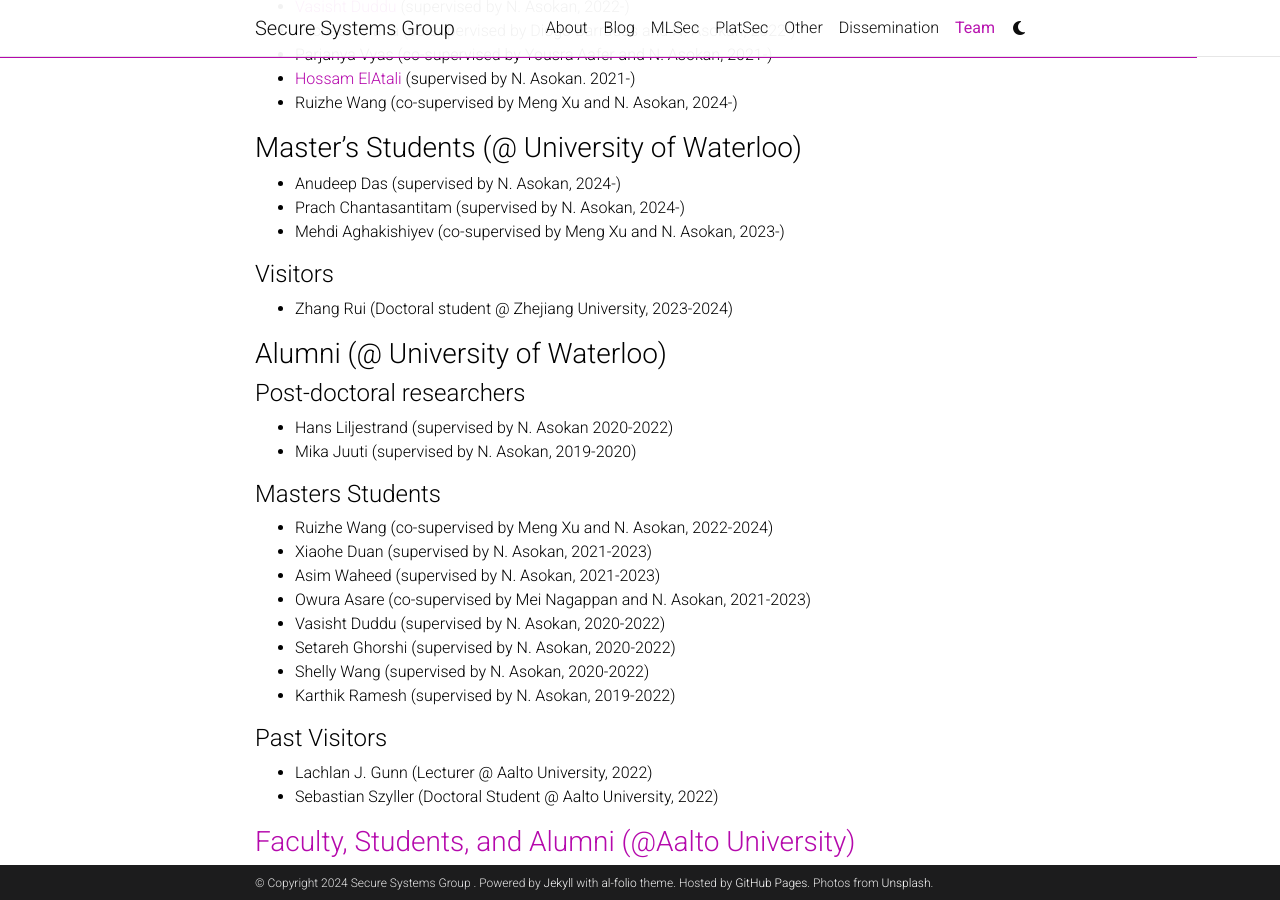
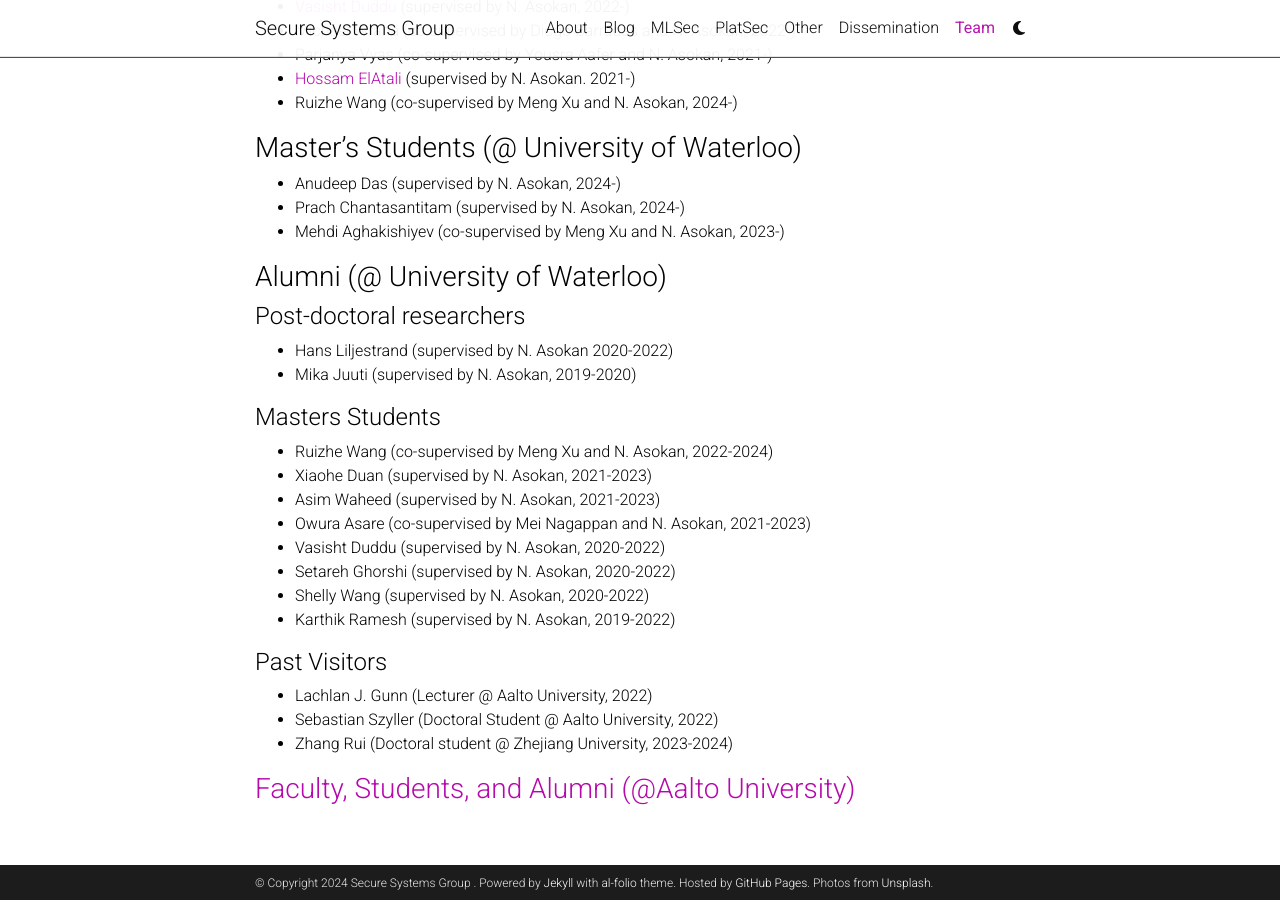
Before and after one commit to ssg-research/ssg-research.github.io, a Jekyll site: the page built from _pages/team.md, in a window 1280 px wide and 900 px high, scrolled down 520 px. Built offline with Jekyll 4.4.1, drawn with Linux system fonts in a browser that asks for light colours; comment, search, counter and statistics services are not loaded; a style sheet for code colours, icons or effects is not loaded; part of the change alters nothing that is shown.

Commit message:
Update team.md

```diff
--- a/_pages/team.md
+++ b/_pages/team.md
@@ -33,10 +33,6 @@ nav_order: 6
 - Prach Chantasantitam (supervised by N. Asokan, 2024-)
 - Mehdi Aghakishiyev (co-supervised by Meng Xu and N. Asokan, 2023-)
 
-#### Visitors
-
-- Zhang Rui (Doctoral student @ Zhejiang University, 2023-2024)
-
 ### Alumni (@ University of Waterloo)
 
 #### Post-doctoral researchers
@@ -58,5 +54,6 @@ nav_order: 6
 
 - Lachlan J. Gunn (Lecturer @ Aalto University, 2022)
 - Sebastian Szyller (Doctoral Student @ Aalto University, 2022)
+- Zhang Rui (Doctoral student @ Zhejiang University, 2023-2024)
 
 ### [Faculty, Students, and Alumni (@Aalto University)](https://ssg.aalto.fi/people/)
```
